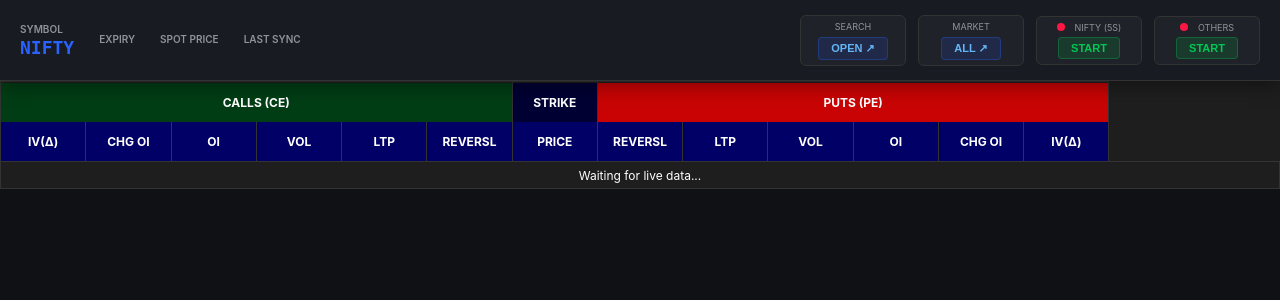
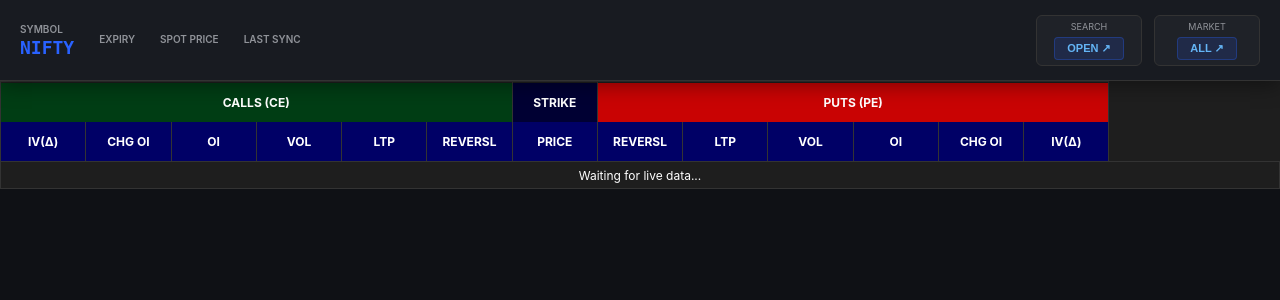
Before and after one commit to dileep1lic/Opchain1, a Django app: page / in a window 1280 px wide. Shown: the top 300 px of the page. Run offline with Django 5.2, Linux system fonts and the light colour scheme; data that the repository does not hold is empty.

Commit message:
Update dashboard.html

```diff
--- a/mystock/templates/mystock/dashboard.html
+++ b/mystock/templates/mystock/dashboard.html
@@ -258,7 +258,7 @@
 
 
 
-        <div class="control-card">
+        <!-- <div class="control-card">
             <div style="display: flex; align-items: center; gap: 5px; margin-bottom: 4px;">
                 <div id="nifty-dot" class="status-dot {% if nifty_active %}status-running{% else %}status-stopped{% endif %}"></div>
                 <span class="card-title" style="margin:0;">NIFTY (5s)</span>
@@ -277,7 +277,7 @@
                     class="action-btn {% if others_active %}btn-red{% else %}btn-green{% endif %}">
                 {% if others_active %}STOP{% else %}START{% endif %}
             </button>
-        </div>
+        </div> -->
 
 
 
```
